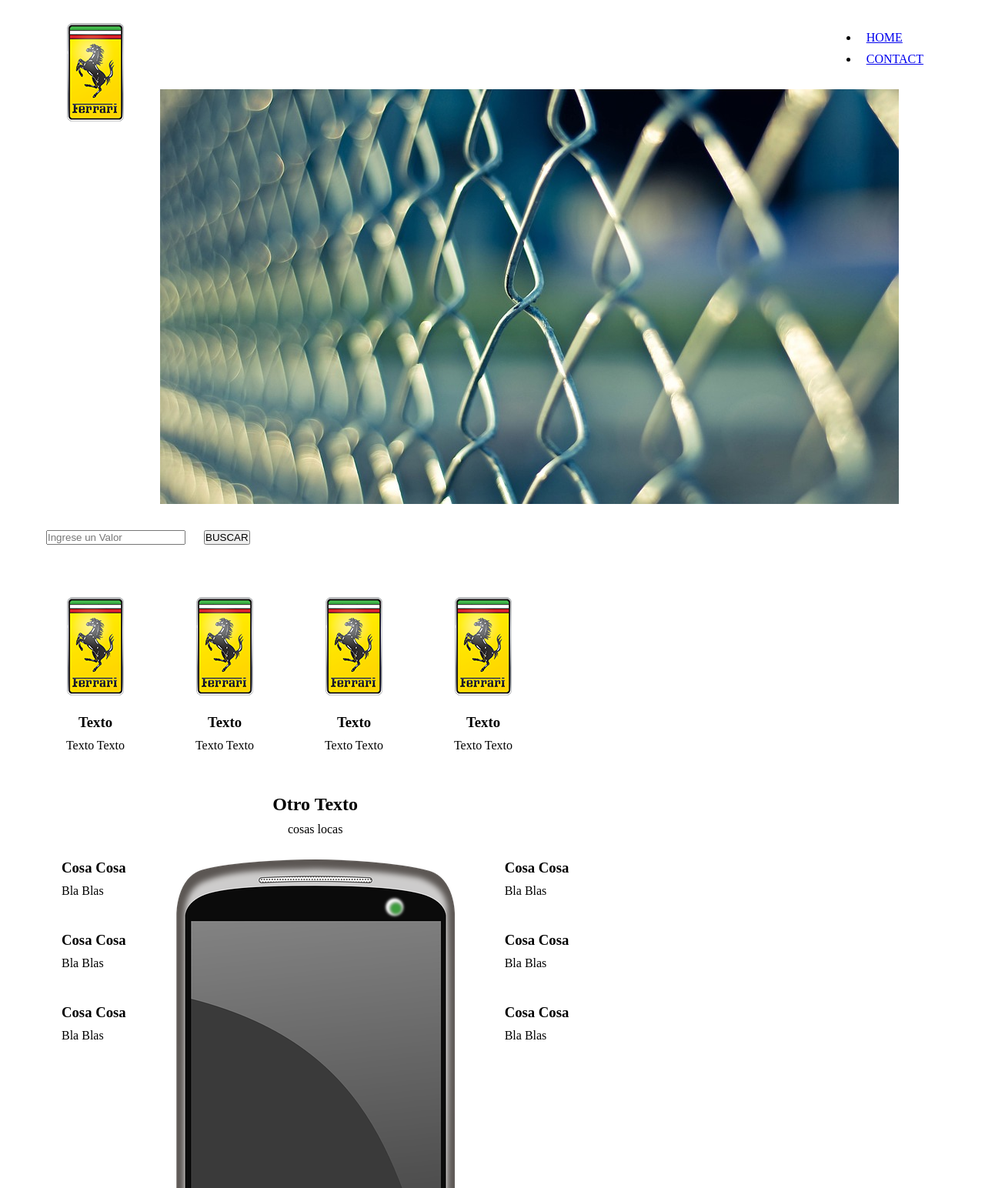
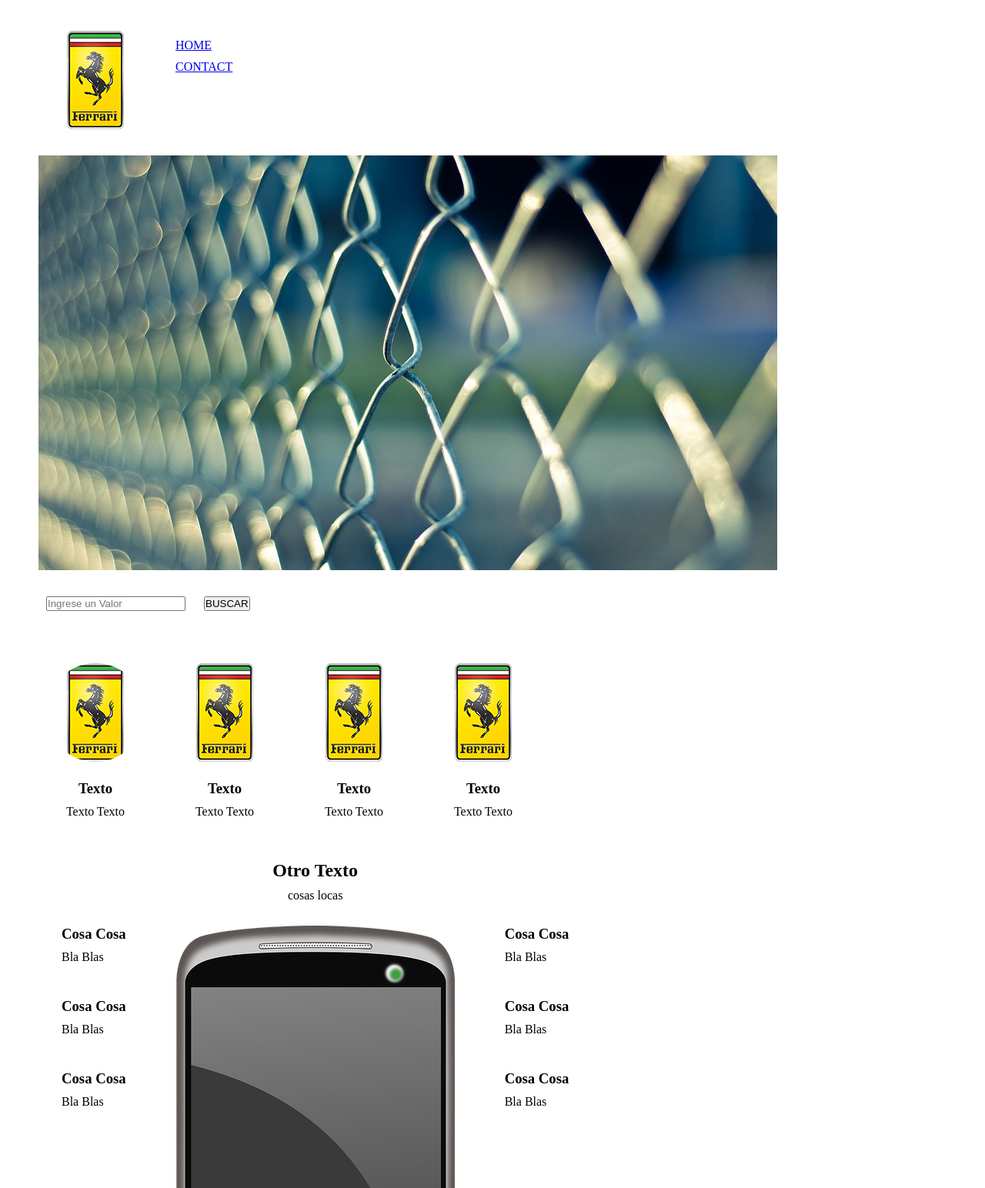
Before and after one commit to pythonfortinero/coderhouse-camada-852, a plain HTML site: page tp-1/index.html in a window 1280 px wide. Shown: the top 1544 px of the page at 77% size. Drawn offline with Linux system fonts and the light colour scheme.

Commit message:
se agrega radius

```diff
--- a/tp-1/index.html
+++ b/tp-1/index.html
@@ -8,9 +8,9 @@
 <body>
 	<main>
 		<header>
-			<nav>
+			<nav  style='display: inline-block;'>
 				<img src="./logo.png" id='logo' style="float:left;">
-				<ul style="float:right;">
+				<ul style="float:right;list-style-type: none;">
 					<li><a href="#">HOME</a></li>
 					<li><a href="#">CONTACT</a></li>
 				</ul>
@@ -28,21 +28,21 @@
 		</header><br>
 		<section id="primera" align="center" style='display: inline-block;'>
 			<div style="float:left;">
+				<img src="./logo.png" style="border-radius: 100px;">
+				<h3>Texto</h3>
+				<p>Texto Texto</p>
+			</div>
+			<div style="float:left;" style="border-radius: 100px;">
 				<img src="./logo.png">
 				<h3>Texto</h3>
 				<p>Texto Texto</p>
 			</div>
-			<div style="float:left;">
+			<div style="float:left;" style="border-radius: 100px;">
 				<img src="./logo.png">
 				<h3>Texto</h3>
 				<p>Texto Texto</p>
 			</div>
-			<div style="float:left;">
-				<img src="./logo.png">
-				<h3>Texto</h3>
-				<p>Texto Texto</p>
-			</div>
-			<div style="float:left;">
+			<div style="float:left;" style="border-radius: 100px;">
 				<img src="./logo.png">
 				<h3>Texto</h3>
 				<p>Texto Texto</p>
@@ -71,7 +71,7 @@
 					</div>
 				</div>
 				<div>
-					<div>
+					<div >
 						<h3>Cosa Cosa</h3>
 						<p>Bla Blas</p>
 					</div>
```
